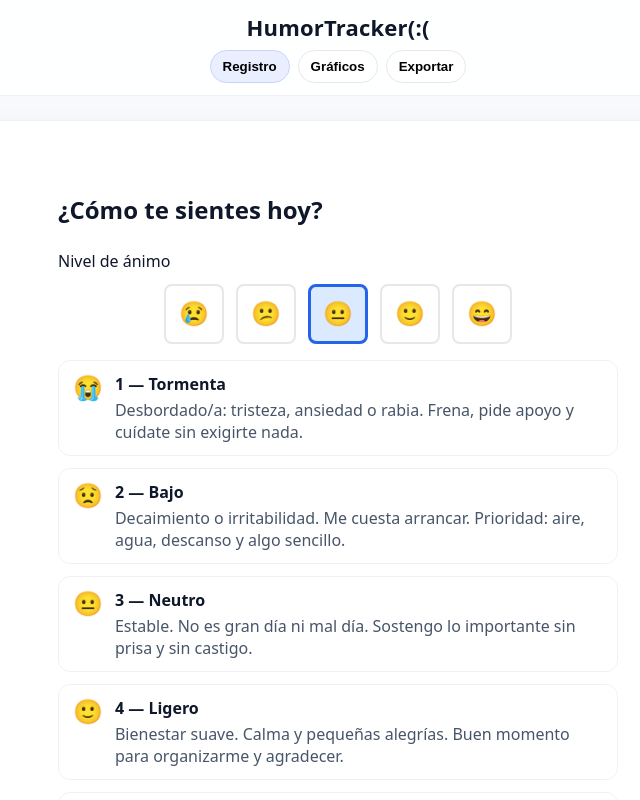
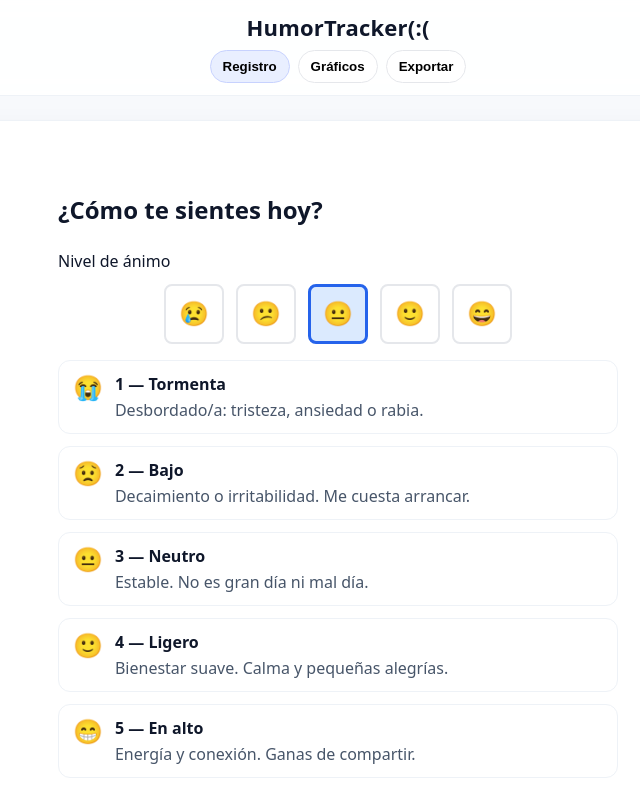
Before and after one commit to SiuAlvesPaixao/Humortrack, a React (Vite) app: page / in a window 1280 px wide. Shown: the top 800 px of the page, without its empty margins (302-942 px from the left). Built offline with nearby package versions, Linux system fonts and the light colour scheme.

Commit message:
Update MoodLegend.tsx

```diff
--- a/src/components/MoodLegend.tsx
+++ b/src/components/MoodLegend.tsx
@@ -6,31 +6,31 @@ export default function MoodLegend() {
       icon: "😭",
       title: "1 — Tormenta",
       desc:
-        "Desbordado/a: tristeza, ansiedad o rabia. Frena, pide apoyo y cuídate sin exigirte nada.",
+        "Desbordado/a: tristeza, ansiedad o rabia.",
     },
     {
       icon: "😟",
       title: "2 — Bajo",
       desc:
-        "Decaimiento o irritabilidad. Me cuesta arrancar. Prioridad: aire, agua, descanso y algo sencillo.",
+        "Decaimiento o irritabilidad. Me cuesta arrancar.",
     },
     {
       icon: "😐",
       title: "3 — Neutro",
       desc:
-        "Estable. No es gran día ni mal día. Sostengo lo importante sin prisa y sin castigo.",
+        "Estable. No es gran día ni mal día.",
     },
     {
       icon: "🙂",
       title: "4 — Ligero",
       desc:
-        "Bienestar suave. Calma y pequeñas alegrías. Buen momento para organizarme y agradecer.",
+        "Bienestar suave. Calma y pequeñas alegrías.",
     },
     {
       icon: "😁",
       title: "5 — En alto",
       desc:
-        "Energía y conexión. Ganas de compartir. Día para celebrar y recargar reservas.",
+        "Energía y conexión. Ganas de compartir.",
     },
   ];
 
```
